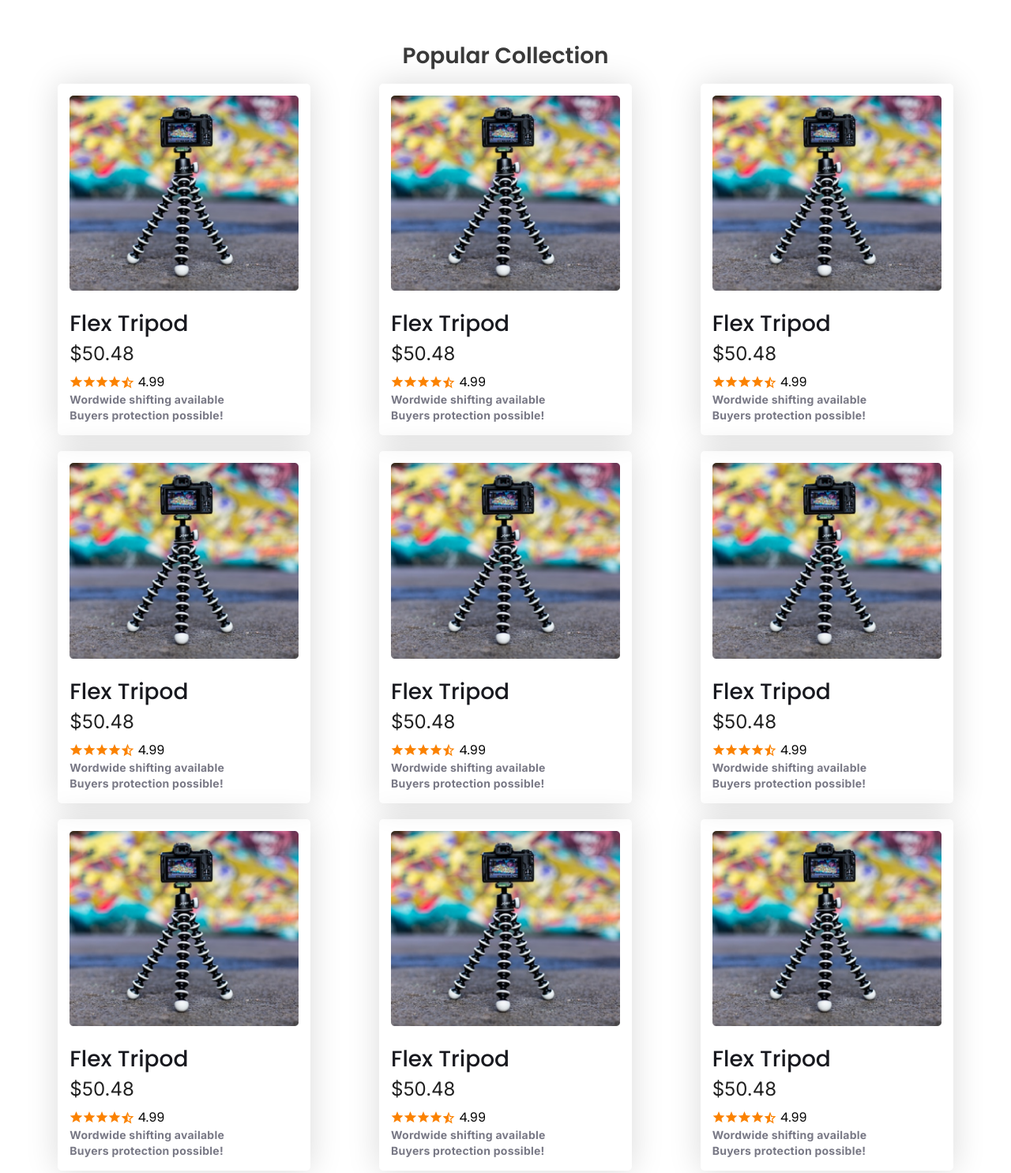
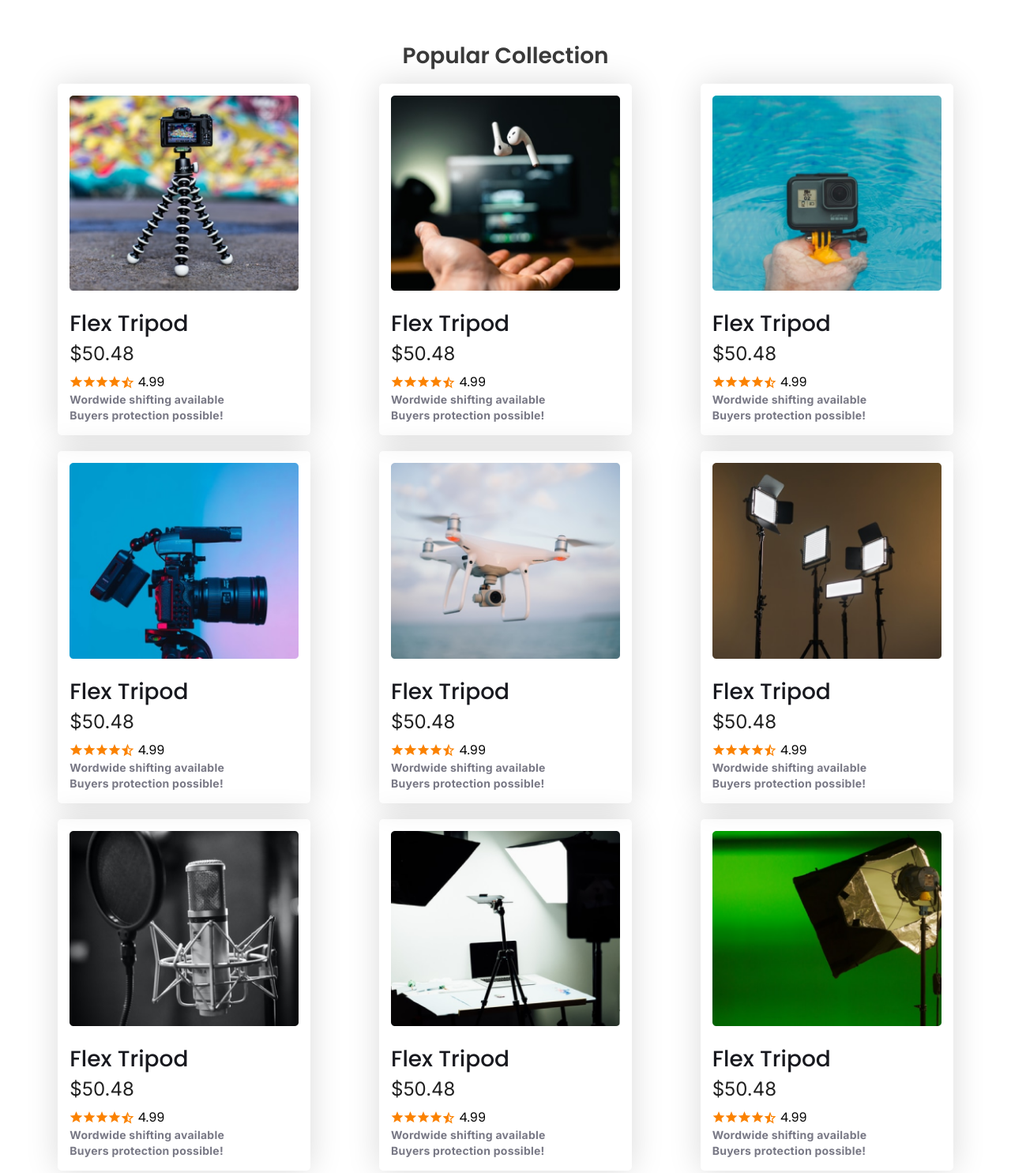
Before and after one commit to nazmul37290/influencer-gear-website, a plain HTML site: page index.html in a window 1280 px wide. Shown: the part 860-2345 px from the top of the page at 79% size. Drawn offline with nearby package versions, Linux system fonts and the light colour scheme.

Commit message:
changed picuters of card

```diff
--- a/index.html
+++ b/index.html
@@ -89,7 +89,7 @@
             </p>
           </div>
           <div class="collection-card">
-            <img src="images/tripod.png" alt="" />
+            <img src="images/airpod.png" alt="" />
             <h3 class="product-title">Flex Tripod</h3>
             <h4 class="product-price">$50.48</h4>
             <div class="product-rating">
@@ -105,7 +105,7 @@
             </p>
           </div>
           <div class="collection-card">
-            <img src="images/tripod.png" alt="" />
+            <img src="images/action.png" alt="" />
             <h3 class="product-title">Flex Tripod</h3>
             <h4 class="product-price">$50.48</h4>
             <div class="product-rating">
@@ -121,7 +121,7 @@
             </p>
           </div>
           <div class="collection-card">
-            <img src="images/tripod.png" alt="" />
+            <img src="images/camera.png" alt="" />
             <h3 class="product-title">Flex Tripod</h3>
             <h4 class="product-price">$50.48</h4>
             <div class="product-rating">
@@ -137,7 +137,7 @@
             </p>
           </div>
           <div class="collection-card">
-            <img src="images/tripod.png" alt="" />
+            <img src="images/drone.png" alt="" />
             <h3 class="product-title">Flex Tripod</h3>
             <h4 class="product-price">$50.48</h4>
             <div class="product-rating">
@@ -153,7 +153,7 @@
             </p>
           </div>
           <div class="collection-card">
-            <img src="images/tripod.png" alt="" />
+            <img src="images/lights.png" alt="" />
             <h3 class="product-title">Flex Tripod</h3>
             <h4 class="product-price">$50.48</h4>
             <div class="product-rating">
@@ -169,7 +169,7 @@
             </p>
           </div>
           <div class="collection-card">
-            <img src="images/tripod.png" alt="" />
+            <img src="images/mic.png" alt="" />
             <h3 class="product-title">Flex Tripod</h3>
             <h4 class="product-price">$50.48</h4>
             <div class="product-rating">
@@ -185,7 +185,7 @@
             </p>
           </div>
           <div class="collection-card">
-            <img src="images/tripod.png" alt="" />
+            <img src="images/setup.png" alt="" />
             <h3 class="product-title">Flex Tripod</h3>
             <h4 class="product-price">$50.48</h4>
             <div class="product-rating">
@@ -201,7 +201,7 @@
             </p>
           </div>
           <div class="collection-card">
-            <img src="images/tripod.png" alt="" />
+            <img src="images/single-light.png" alt="" />
             <h3 class="product-title">Flex Tripod</h3>
             <h4 class="product-price">$50.48</h4>
             <div class="product-rating">
```
